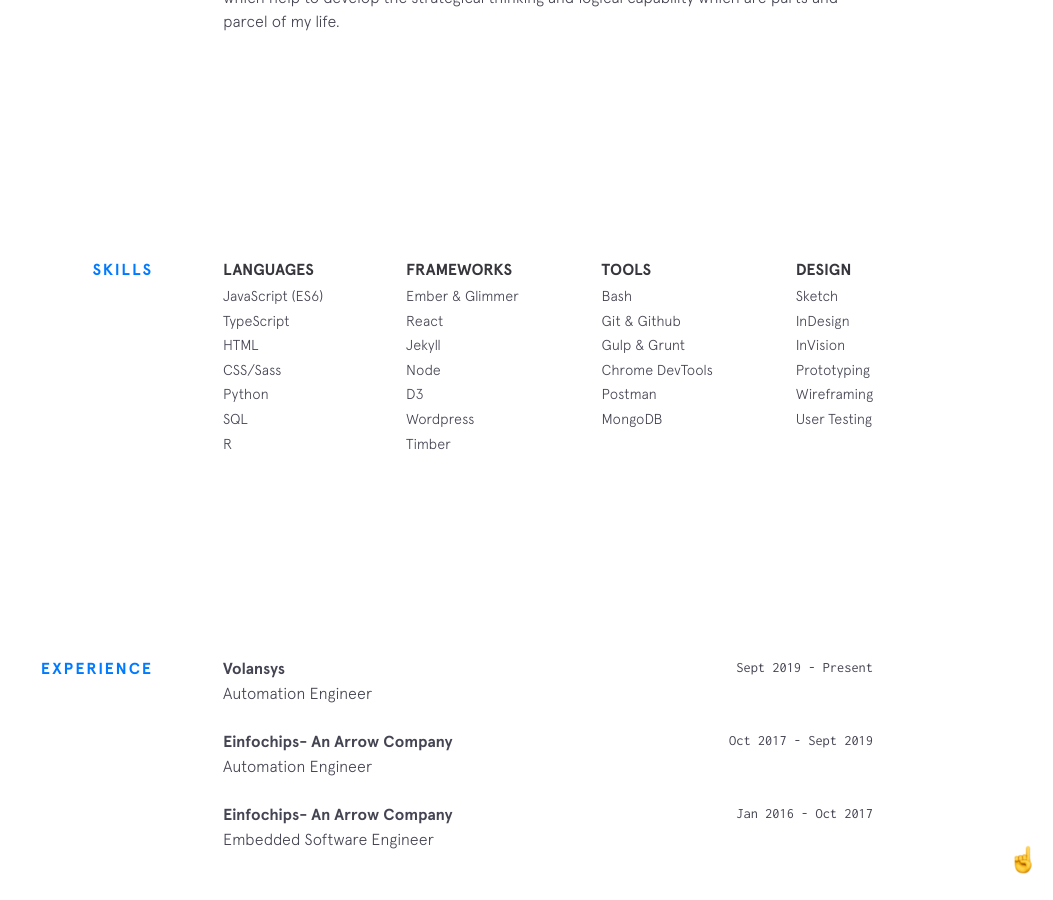
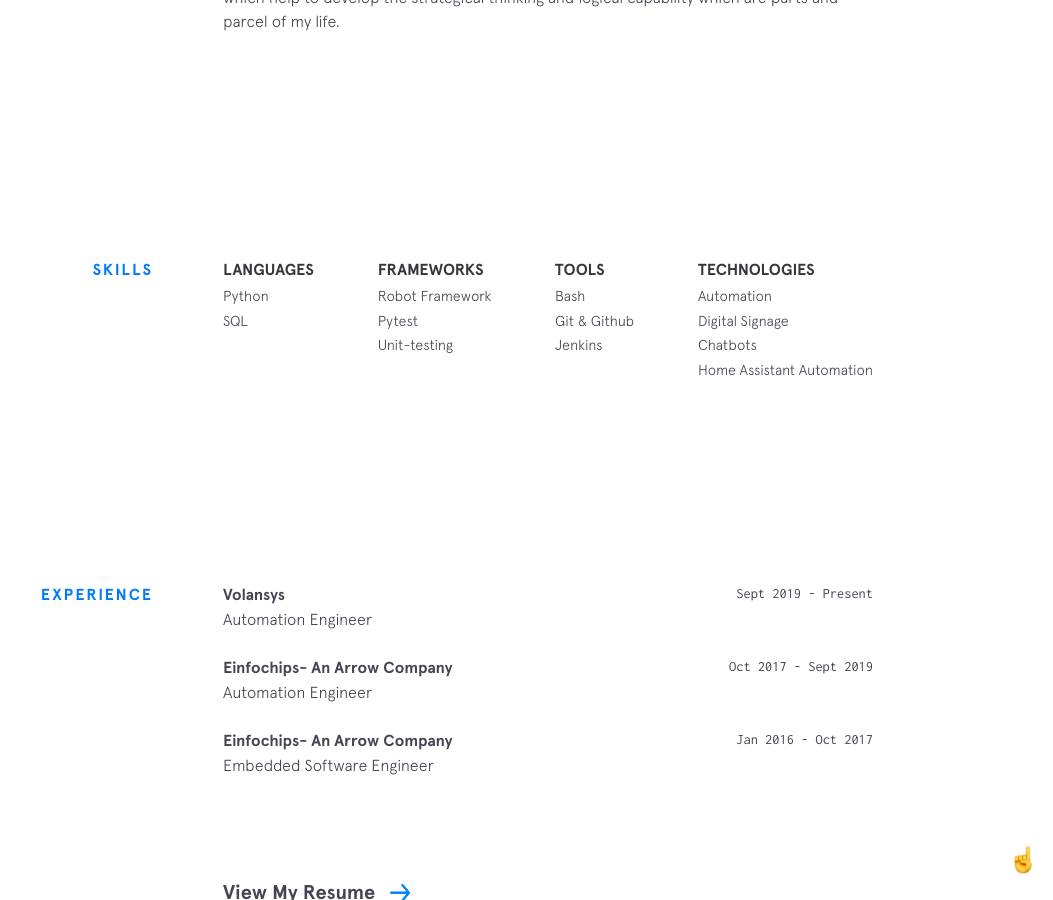
Before and after one commit to koshtinikhilesh/koshtinikhilesh.github.io, a Jekyll site: the page built from index.html, in a window 1280 px wide and 900 px high, scrolled down 1284 px. Shown: the whole window, without its empty margins (227-1280 px from the left). Built offline with Jekyll 4.4.1, drawn with Linux system fonts in a browser that asks for light colours; nearby versions of some CDN libraries.

Commit message:
Updated skills

```diff
--- a/_data/skills.yml
+++ b/_data/skills.yml
@@ -1,33 +1,19 @@
 languages:
-  - item: JavaScript (ES6)
-  - item: TypeScript
-  - item: HTML
-  - item: CSS/Sass
   - item: Python
   - item: SQL
-  - item: R
 
 frameworks:
-  - item: Ember & Glimmer
-  - item: React
-  - item: Jekyll
-  - item: Node
-  - item: D3
-  - item: Wordpress
-  - item: Timber
+  - item: Robot Framework
+  - item: Pytest
+  - item: Unit-testing
 
 tools:
   - item: Bash
   - item: Git & Github
-  - item: Gulp & Grunt
-  - item: Chrome DevTools
-  - item: Postman
-  - item: MongoDB
+  - item: Jenkins
 
-design:
-  - item: Sketch
-  - item: InDesign
-  - item: InVision
-  - item: Prototyping
-  - item: Wireframing
-  - item: User Testing
+technologies:
+  - item: Automation
+  - item: Digital Signage
+  - item: Chatbots
+  - item: Home Assistant Automation
--- a/_includes/skills.html
+++ b/_includes/skills.html
@@ -28,9 +28,9 @@
         </ul>
       </div>
       <div class="skillz__category">
-        <div class="skillz__category__label">Design</div>
+        <div class="skillz__category__label">Technologies</div>
         <ul>
-          {% for thing in site.data.skills.design %}
+          {% for thing in site.data.skills.technologies %}
           <li class="skillz__category__item">{{thing.item}}</li>
           {% endfor %}
         </ul>
```
